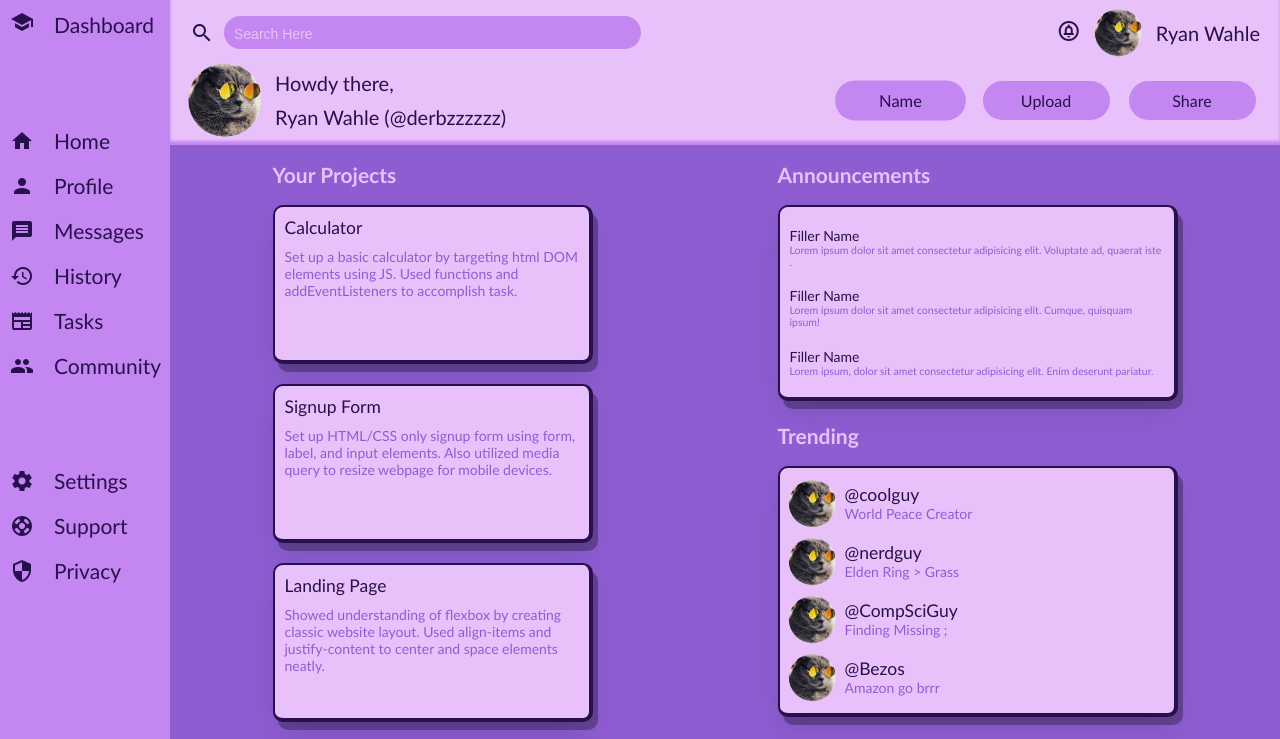
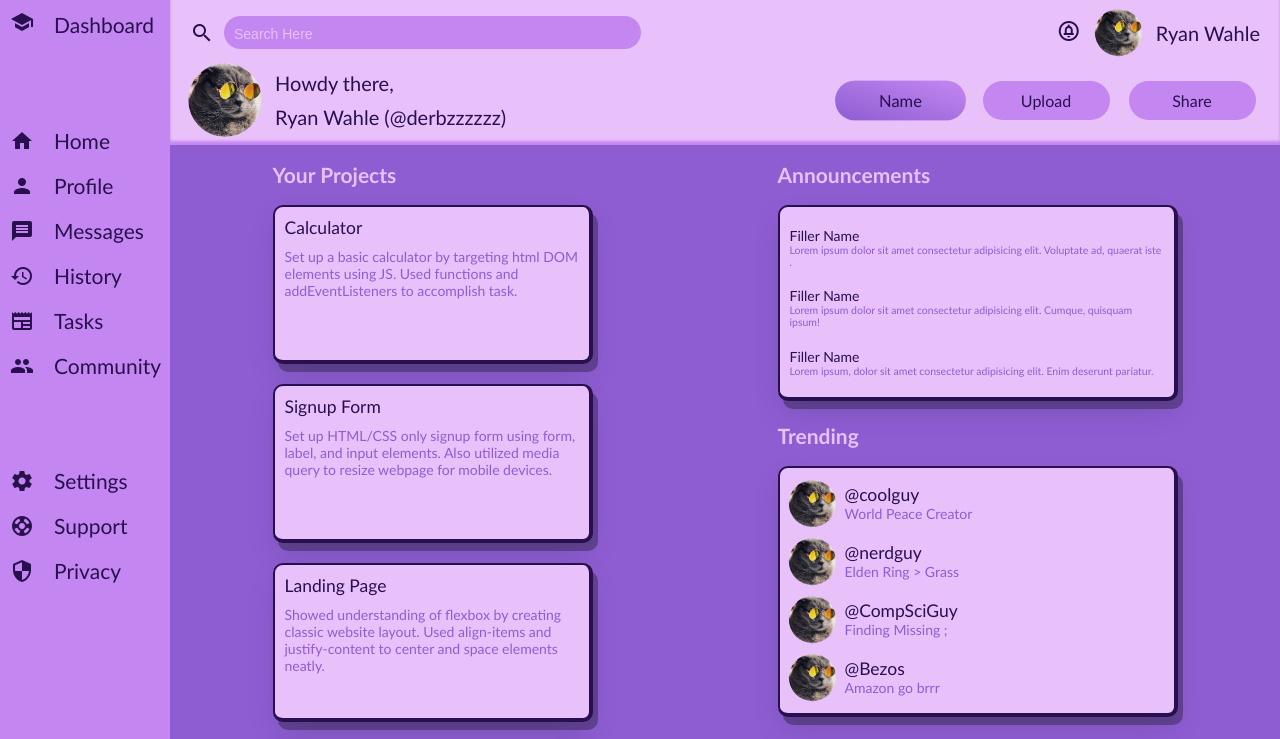
Before and after one commit to Derbzzzzzz/admin-dashboard, a plain HTML site: page index.html in a window 1280 px wide. In both pictures the pointer is over the element "Name". Shown: the top 739 px of the page. Drawn offline with nearby package versions, Linux system fonts and the light colour scheme.

Commit message:
Added :hover effect for buttons

```diff
--- a/style.css
+++ b/style.css
@@ -215,6 +215,10 @@ header>.buttons{
     font-size: 80%;
 }
 
+.buttons>.button:hover{
+    background-image: linear-gradient(to bottom left, var(--color-3), var(--color-2));
+}
+
 .buttons>.button:hover, .project:hover, .announcement-container:hover, .trending-container:hover{
     scale: 1.03;
     cursor: pointer;
```
